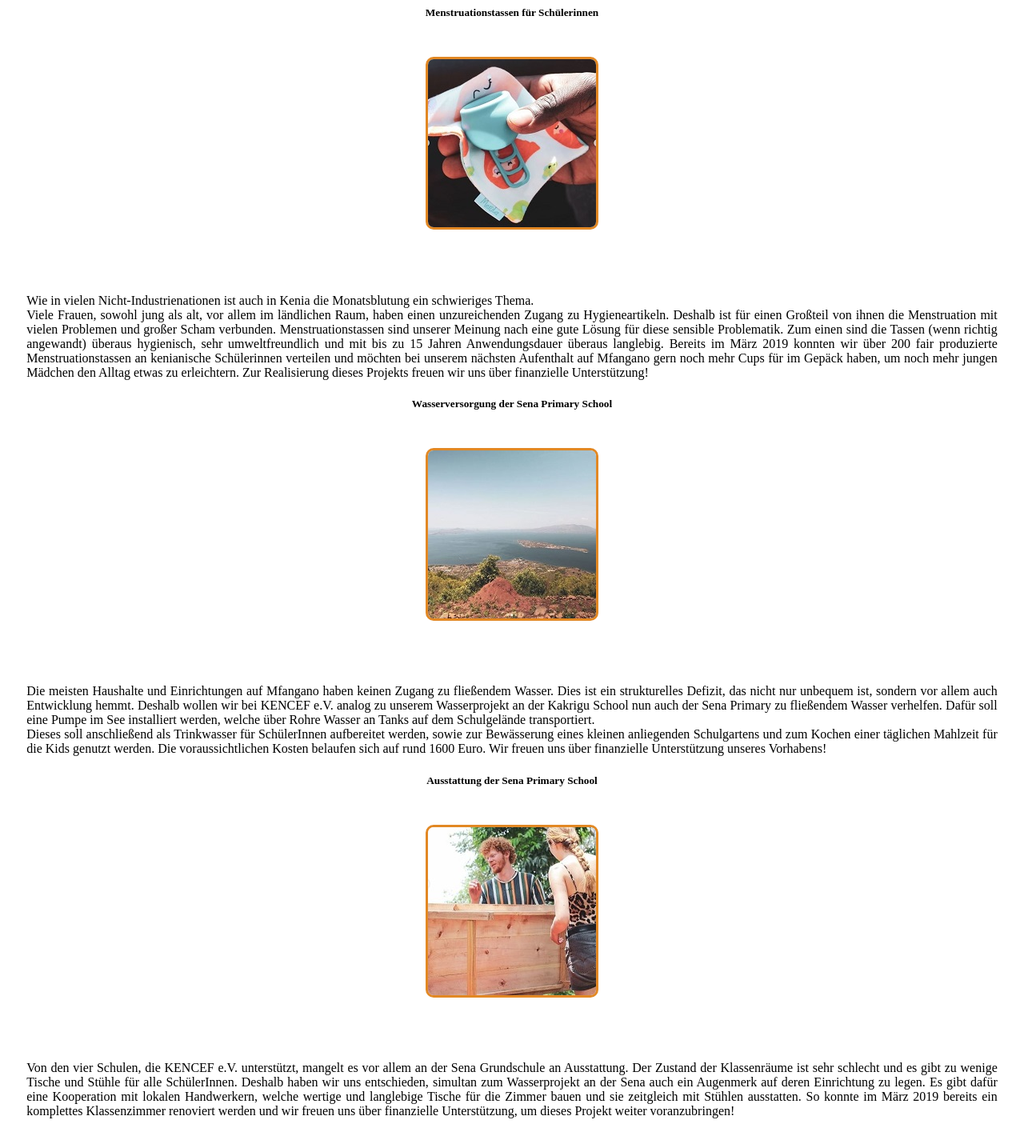
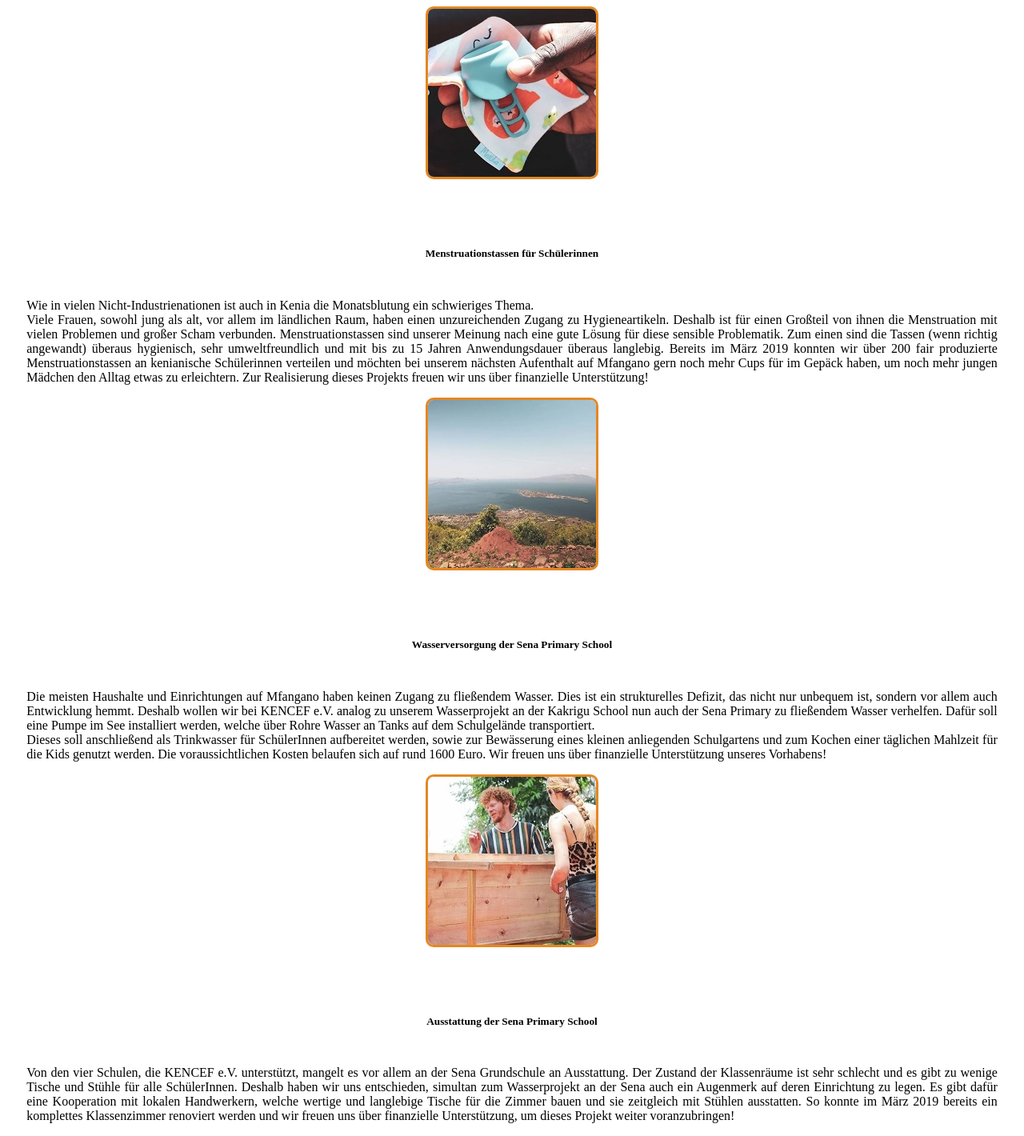
Before and after one commit to ErikTheBerik/Kencef, a PHP site: page /Spende/projekte.html in a window 1280 px wide. Shown: the whole page at 80% size. Before the commit the page ends 1398 px from the top, so only its background shows below. Run offline with PHP 8.4, Linux system fonts and the light colour scheme.

Commit message:
Changed structure of projekte page

```diff
--- a/Spende/css/projekte.css
+++ b/Spende/css/projekte.css
@@ -9,10 +9,10 @@
 #project_title > h5 {
 	text-align: center;
 	color: black;
-	padding-bottom: 2%;
+	padding-top: 5%;
 }
 
 #project_description > p {
 	text-align: justify;
-	padding: 5% 2% 0 2%;
+	padding: 2% 2% 0 2%;
 }
--- a/Spende/projekte.html
+++ b/Spende/projekte.html
@@ -1,14 +1,14 @@
 <link rel="stylesheet" href="./Spende/css/projekte.css">
 <div class="row TextDiv">
 	<div class="col-lg-4 col-12">
-	  	<div id="project_title">
+	  	<div class="imageWrapper" >
+	  		<img src="./Assets/Projekte/cups.jpg">
+	  	</div>
+
+	    <div id="project_title">
 	  		<h5>
 	  			Menstruationstassen für Schülerinnen
 	  		</h5>
-	  	</div>
-
-	  	<div class="imageWrapper" >
-	  		<img src="./Assets/Projekte/cups.jpg">
 	  	</div>
 
 	  	<div id="project_description">
@@ -19,14 +19,14 @@
 	</div>
 
 	 <div class="col-lg-4 col-12">
+	  	<div class="imageWrapper" >
+	  		<img src="./Assets/Projekte/water.jpg">
+	  	</div>
+
 	  	<div id="project_title">
 	  		<h5>
 	  			Wasserversorgung der Sena Primary School
 	  		</h5>
-	  	</div>
-
-	  	<div class="imageWrapper" >
-	  		<img src="./Assets/Projekte/water.jpg">
 	  	</div>
 
 	  	<div id="project_description">
@@ -38,14 +38,14 @@
 	</div>
 
 	<div class="col-lg-4 col-12">
+	  	<div class="imageWrapper" >
+	  		<img src="./Assets/Projekte/tables.jpg">
+	  	</div>
+
 	  	<div id="project_title">
 	  		<h5>
 	  			Ausstattung der Sena Primary School
 	  		</h5>
-	  	</div>
-
-	  	<div class="imageWrapper" >
-	  		<img src="./Assets/Projekte/tables.jpg">
 	  	</div>
 
 	  	<div id="project_description">
```
